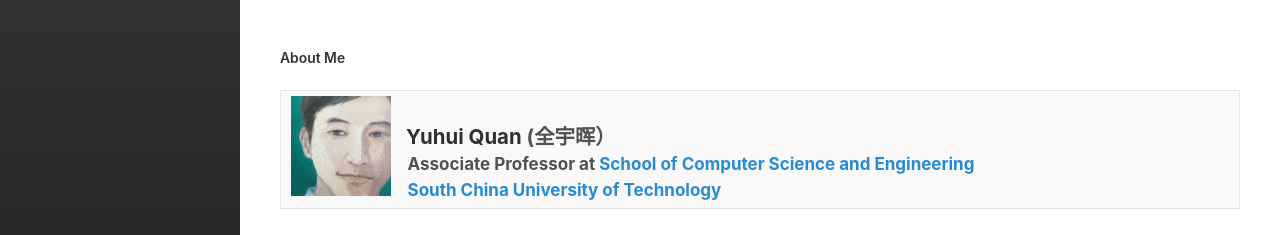
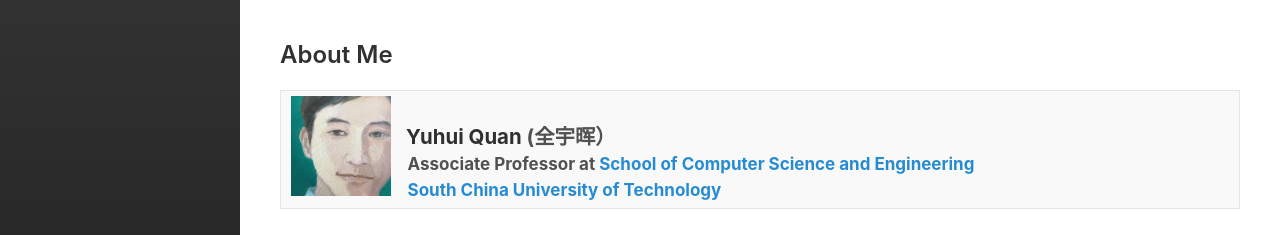
Before and after one commit to Dofboom/Dofboom.github.io, a Jekyll site: the page built from _posts/2020-5-30-resume.md, in a window 1280 px wide. Shown: the top 235 px of the page. Built offline with Jekyll 4.4.1, drawn with Linux system fonts in a browser that asks for light colours.

Commit message:
Update 2020-5-30-resume.md

```diff
--- a/_posts/2020-5-30-resume.md
+++ b/_posts/2020-5-30-resume.md
@@ -1,6 +1,6 @@
 ---
 layout: post
-title: <small><small><small>About Me</small></small></small>
+title: About Me
 excerpt_separator:  <!--more-->
 ---
 <table>
@@ -14,14 +14,3 @@ excerpt_separator:  <!--more-->
 </tr>
 </tbody>
 </table>
-
-<!--
-<body>
-<img src="https://github.com/Dofboom/Dofboom.github.io/raw/master/images/2.jpg" alt="" width="100" style="float:left">
-<div style="float:left;">这里回是一答些文字1
-  这里是一些文字2
-  这里是一些文字3
-  这里是一些文字4
-  这里是一些文字5
-</div>
-</body>-->
```
